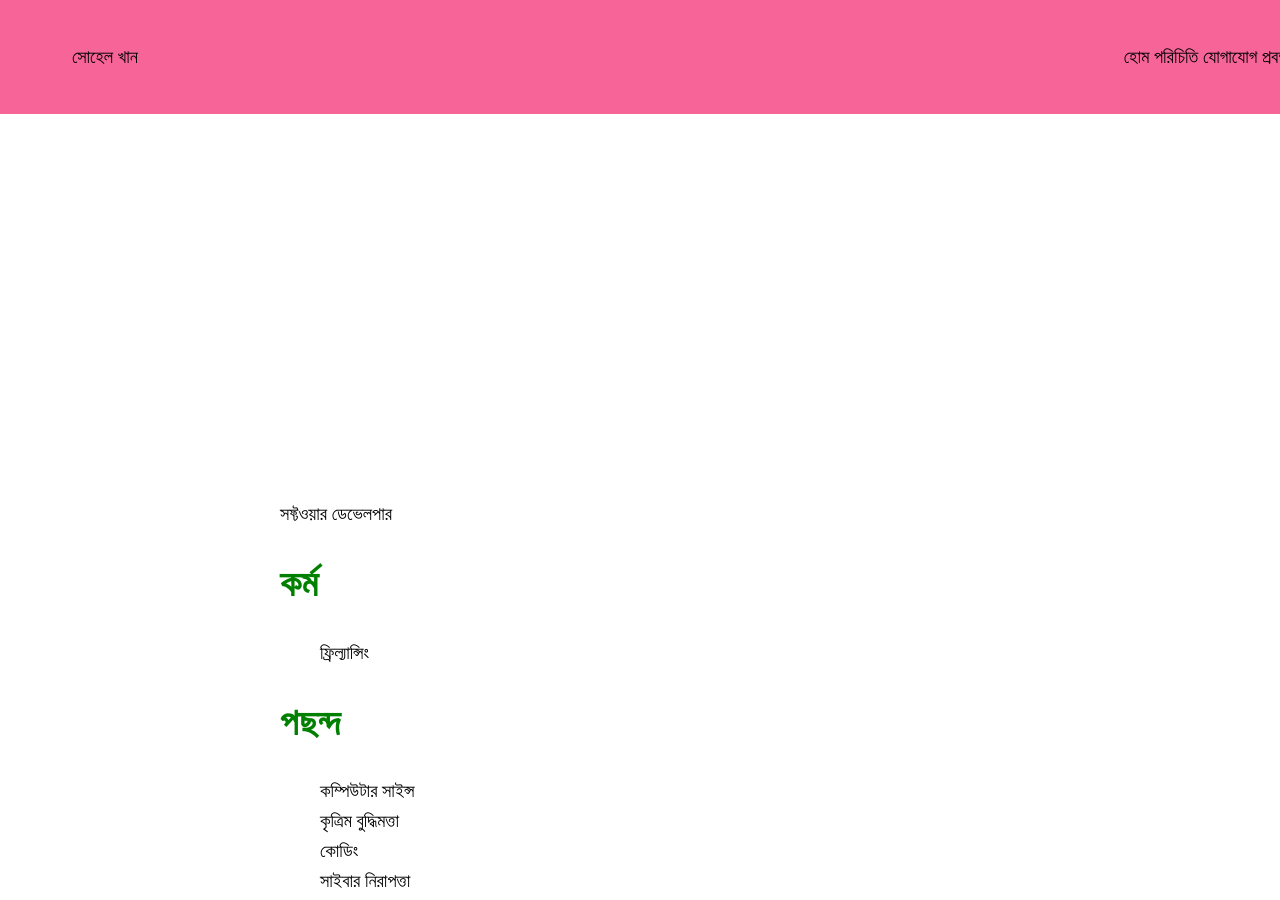
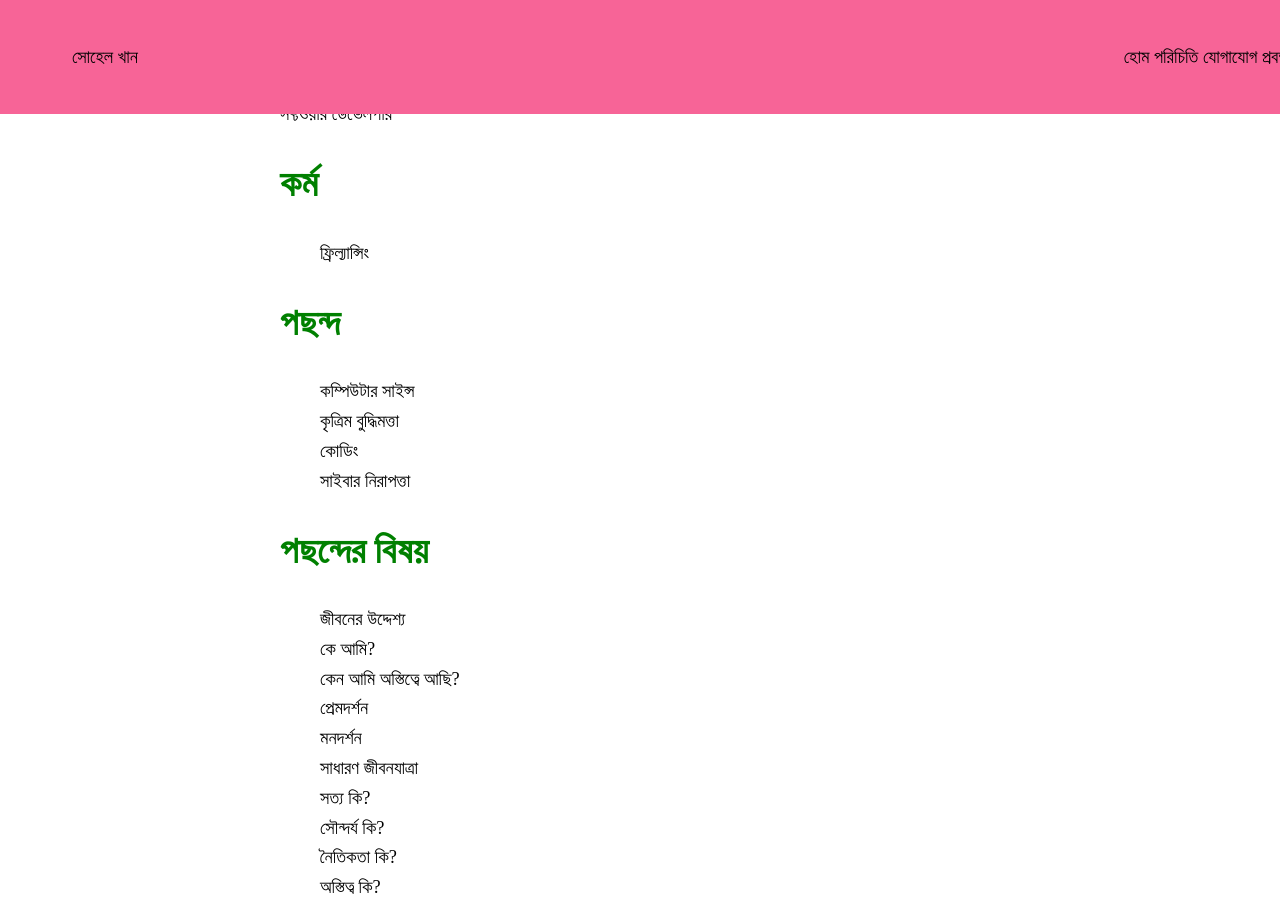
Before and after one commit to sohelkhanz/sohelkhanz.github.io, a Jekyll site: the page built from index.md, in a window 1280 px wide and 900 px high. Built offline with Jekyll 4.4.1, drawn with Linux system fonts in a browser that asks for light colours.

Commit message:
Update style.css

```diff
--- a/assets/css/style.css
+++ b/assets/css/style.css
@@ -1,5 +1,5 @@
 body {
-  margin: 500px auto 0 auto;
+  margin: 100px auto 0 auto;
   color: #000;
   background: #fff;
   font-size: 1.15rem;
```
